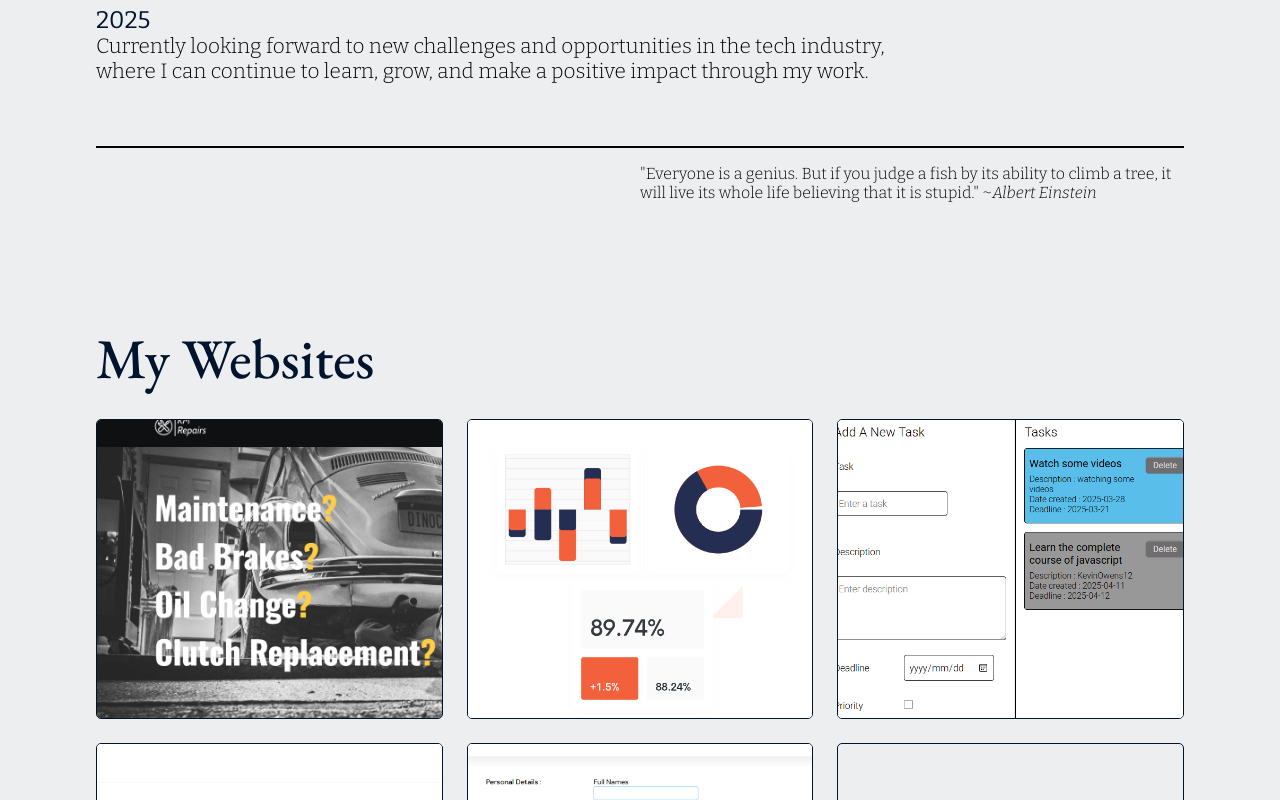
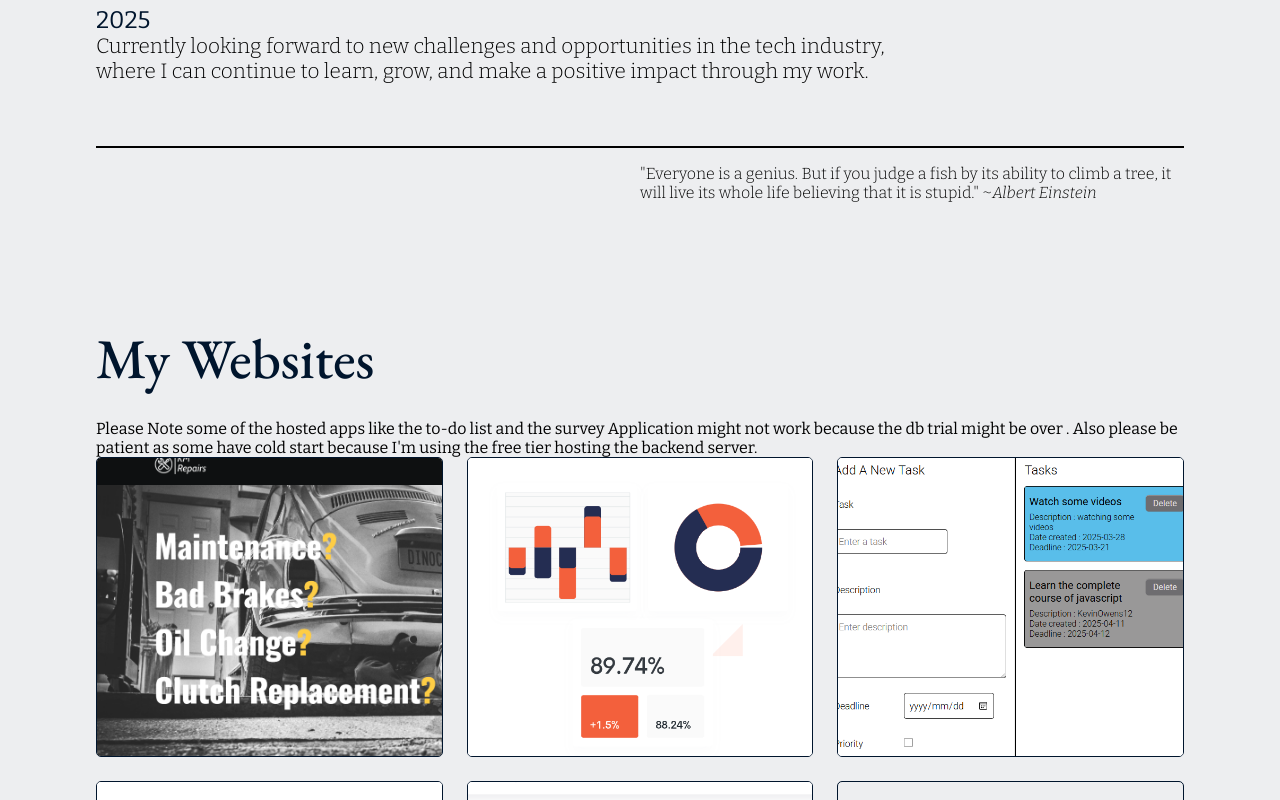
Before and after one commit to loblachi/MyCV-website, a website: page index.html in a window 1280 px wide. Shown: the part 2000-2800 px from the top of the page. Drawn offline with nearby package versions, Linux system fonts and the light colour scheme; some packages are replaced by stand-ins of ours; a script that the page names is missing.

Commit message:
Update index.html

```diff
--- a/index.html
+++ b/index.html
@@ -136,7 +136,7 @@
     </div>
     <div class="projects-bg" id="mywebsites">
         <div class="projects-div">
-            <h1>My Websites</h1>
+            <h1>My Websites</h1> <span>Please Note some of the hosted apps like the to-do list and the survey Application might not work because the db trial might be over . Also please be patient as some have cold start because I'm using the free tier hosting the backend server.</span>
             <div class="projects-flex">
                <a target="_blank" href="https://loblachi.github.io/KMRepairs/" class="web-div">
                     <img src="./images/kmrpairs.png" alt="km-repairs">
```
